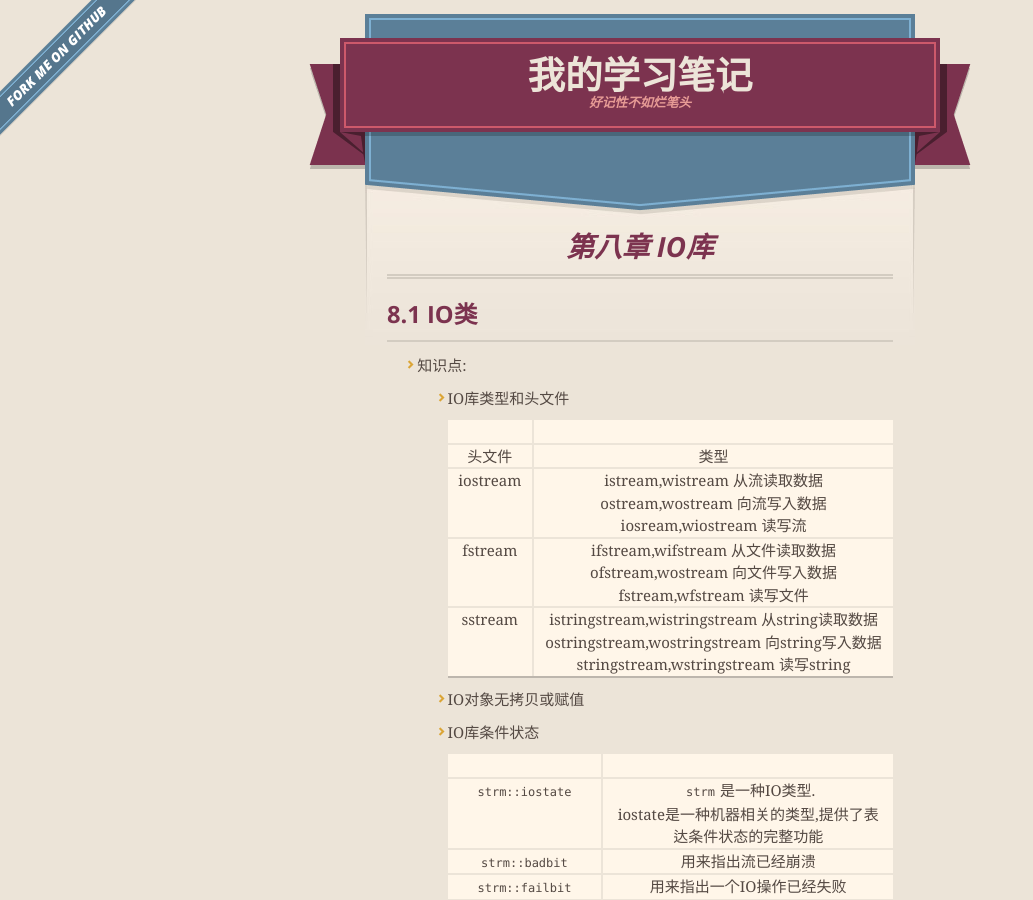
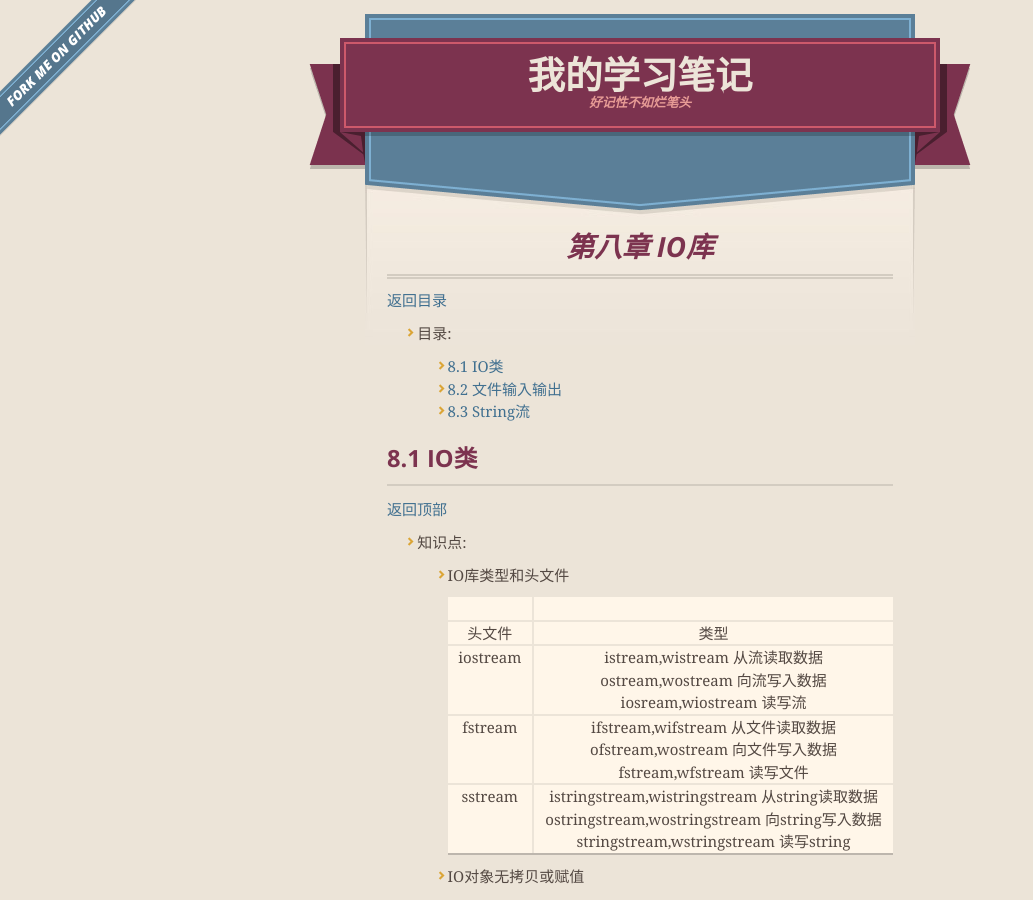
Before and after one commit to kadoyatsukasa/kadoyatsukasa.github.io, a Jekyll site: the page built from docs/cppprimer/part02/chapter08/chapter08.md, in a window 1280 px wide and 900 px high. Shown: the whole window, without its empty margins (0-1033 px from the left). Built offline with Jekyll 4.4.1, drawn with Linux system fonts in a browser that asks for light colours; our own code applies the rules of GitHub Pages for plain Markdown files; some of the changed text lies outside the part shown.

Commit message:
20200328<amaduesmozart@outlook.com> -- 对目录进行修改

````diff
--- a/docs/cppprimer/part02/chapter08/chapter08.md
+++ b/docs/cppprimer/part02/chapter08/chapter08.md
@@ -3,8 +3,17 @@ layout: default
 ---
 
 # 第八章 IO库
+[返回目录](../../menu.md)
+
+
++ 目录:
+    - [8.1 IO类](##8.1\ IO类)
+    - [8.2 文件输入输出](##8.2\ 文件输入输出)
+    - [8.3 String流](##8.3\ String流)
 
 ## 8.1 IO类
+[返回顶部](#第八章\ IO库)
+
 + 知识点:
     - IO库类型和头文件
 
@@ -61,6 +70,8 @@ layout: default
     > 当输入流遇到结束信号的时候,while循环就会停止
 
 ## 8.2 文件输入输出
+[返回顶部](#第八章\ IO库)
+
 + 知识点
     - fstream特有的操作
 
@@ -131,7 +142,9 @@ layout: default
     **8.7 修改书店程序,将结果保存到一个文件中.将输出文件名作为第二个参数传递给main函数**
     **8.8 修改上一题,将结果追加到文件莫问.对同一个输出文件,运行程序至少两次,季铵盐数据是否得以保**
 
-## 8.3 String 流
+## 8.3 String流
+[返回顶部](#第八章\ IO库)
+
 + 知识点:
     - istringstream特有操作
 
@@ -182,3 +195,7 @@ layout: default
                 <<" invalid number(s)"<<badNums.str()<<endl;
     }
     ```
+
+
+[返回顶部](#第八章\ IO库)
+[返回目录](../../menu.md/)
````
Also changed, not shown: docs/cppprimer/menu.md (+1 -1 lines), index.md (+0 -1 lines).
